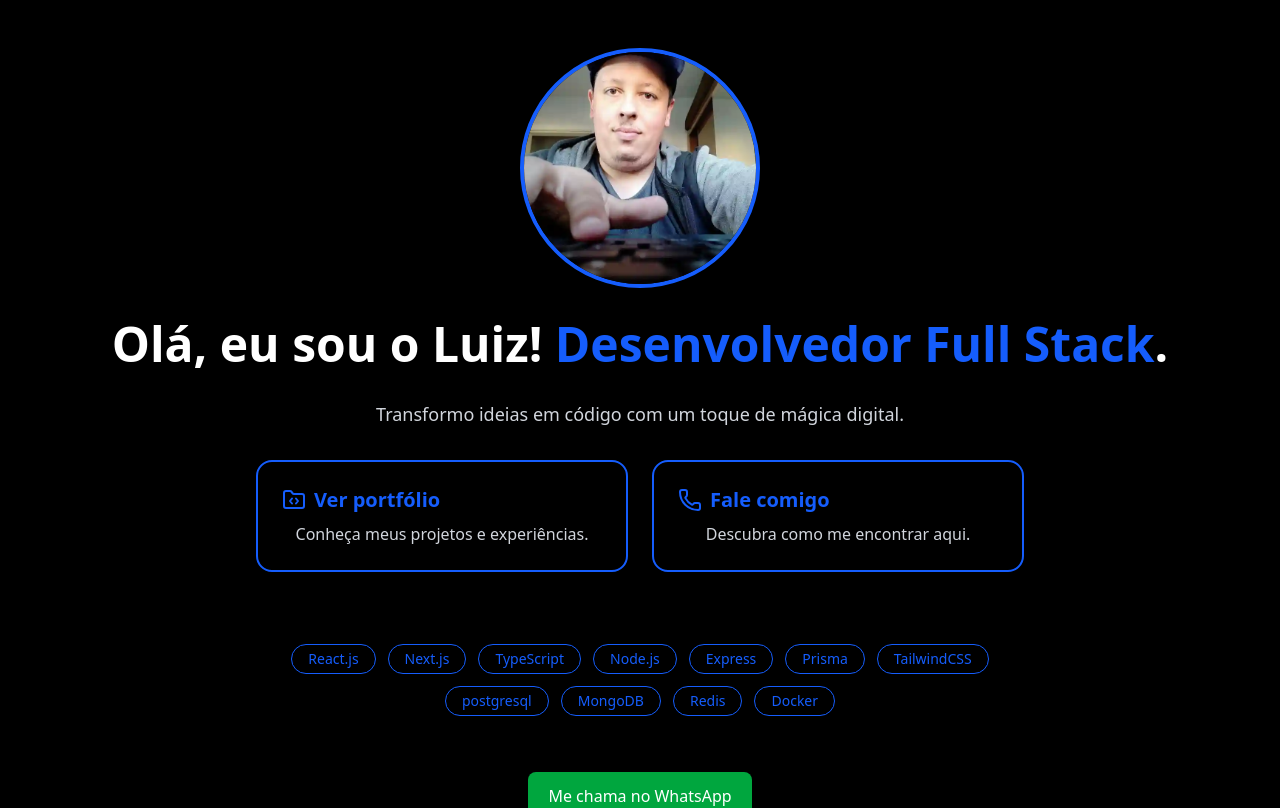
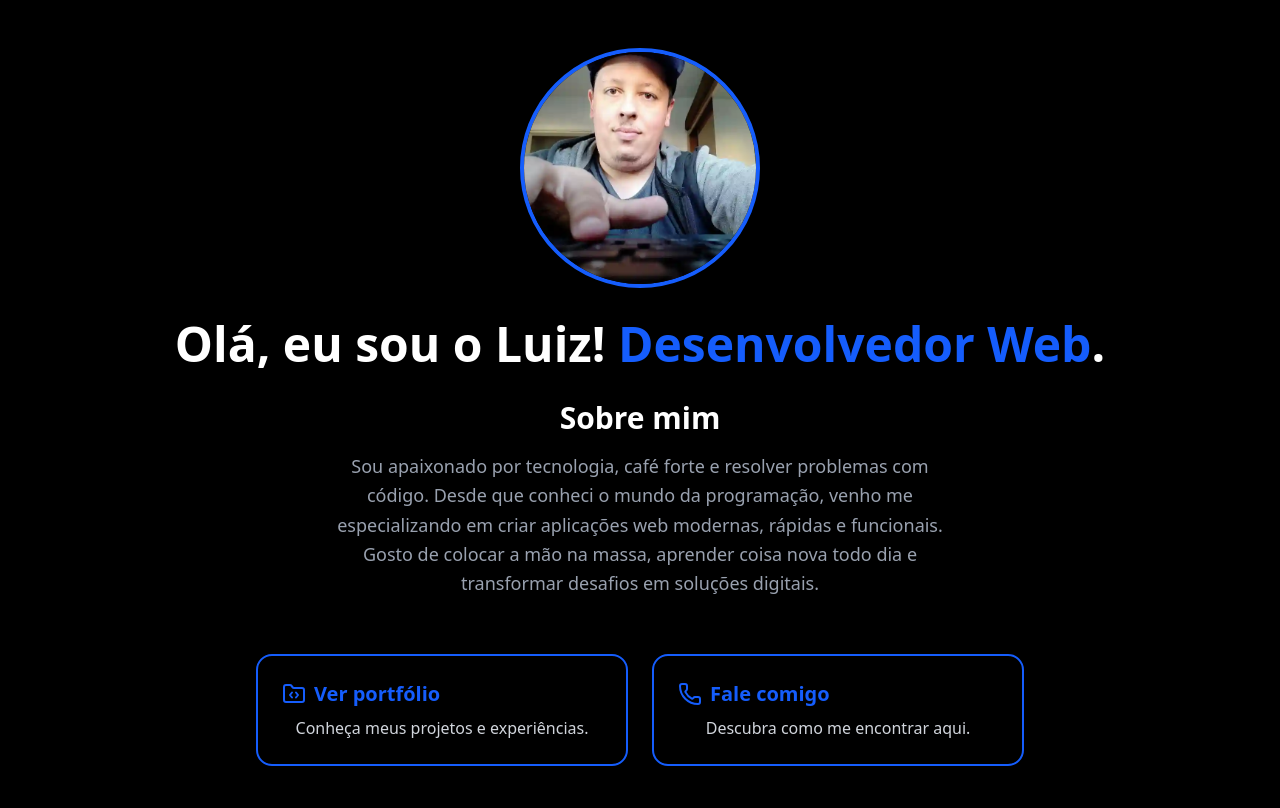
Before and after one commit to luiz01204/portfolio, a Next.js app: page / in a window 1280 px wide. Shown: the top 808 px of the page. Built offline with nearby package versions, Linux system fonts and the light colour scheme.

Commit message:
modificações

```diff
--- a/src/app/page.tsx
+++ b/src/app/page.tsx
@@ -35,13 +35,22 @@ export default function Home() {
 
                 <h1 className="text-3xl md:text-5xl font-bold">
                     Olá, eu sou o Luiz!
-                    <span className="text-blue-600"> Desenvolvedor Full Stack</span>.
+                    <span className="text-blue-600"> Desenvolvedor Web</span>.
                 </h1>
 
-                <p className="text-gray-300 max-w-xl text-lg">
-                    Transformo ideias em código com um toque de mágica digital.
-                </p>
 
+
+                {/* SOBRE MIM AQUI */}
+                <section className="max-w-2xl text-gray-400 text-base md:text-lg leading-relaxed mb-6 px-4">
+                    <h2 className="text-2xl md:text-3xl font-semibold text-white mb-4">Sobre mim</h2>
+                    <p>
+                        Sou apaixonado por tecnologia, café forte e resolver problemas com código.
+                        Desde que conheci o mundo da programação, venho me especializando em criar aplicações web modernas, rápidas e funcionais.
+                        Gosto de colocar a mão na massa, aprender coisa nova todo dia e transformar desafios em soluções digitais.
+                    </p>
+                </section>
+
+                {/* BOTÕES */}
                 <div className="grid grid-cols-1 md:grid-cols-2 gap-6 w-full max-w-3xl mb-10">
                     <Link href={"/projetos"}>
                         <div className="p-6 rounded-2xl border-2 border-blue-600 shadow-md hover:shadow-xl transition duration-300 cursor-pointer hover:bg-blue-950">
```
Also changed, not shown: public/pet.png.
